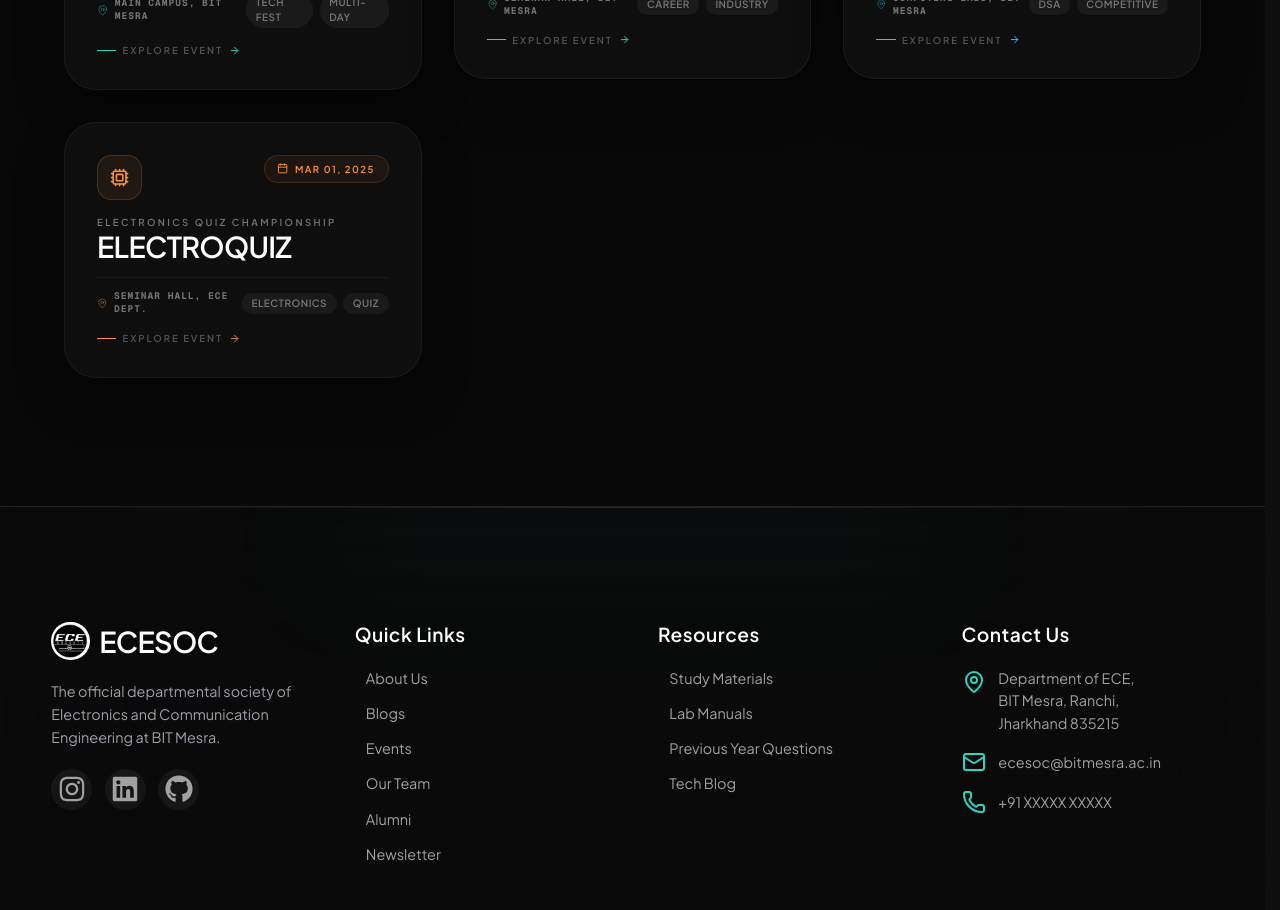
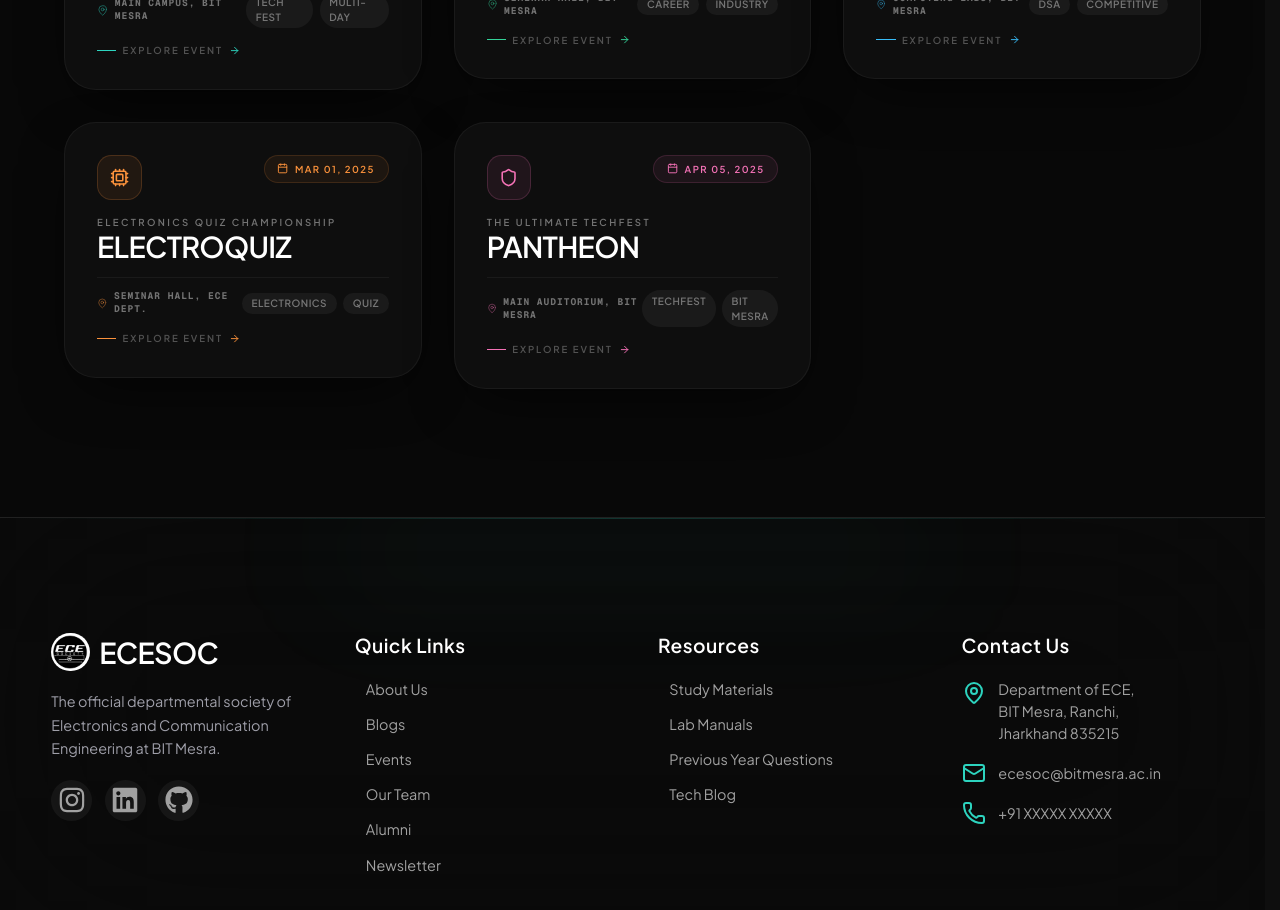
Before and after one commit to HiteshBajajft9/ECESocWeb, a Next.js app: page /events in a window 1280 px wide. Shown: the part 1160-2070 px from the top of the page. Built offline with nearby package versions, Linux system fonts and the light colour scheme; a web font is replaced by a local one.

Commit message:
feat(events): add Pantheon to all events; update Techathon tagline and description

```diff
--- a/app/events/page.tsx
+++ b/app/events/page.tsx
@@ -3,7 +3,7 @@
 import { motion, AnimatePresence } from 'framer-motion';
 import {
     Calendar, MapPin, ArrowRight, Zap, Code2, Trophy, Cpu,
-    Gamepad2, Star, Briefcase,
+    Gamepad2, Star, Briefcase, Shield,
 } from 'lucide-react';
 import { SectionReveal } from '@/modules/home/components/section-reveal';
 import { useState } from 'react';
@@ -87,6 +87,20 @@ const genericEvents = [
         gradientFrom: 'from-orange-500/20',
         gradientTo: 'to-red-500/10',
         tags: ['Electronics', 'Quiz', 'ECE Domain'],
+    },
+    {
+        id: 'pantheon',
+        title: 'Pantheon',
+        tagline: 'The Ultimate Techfest',
+        date: 'Apr 05, 2025',
+        location: 'Main Auditorium, BIT Mesra',
+        description:
+            'Pantheon is the grand techfest of BIT Mesra — a convergence of the brightest engineering minds across India. Packed with technical competitions, hackathons, workshops, and culturals, it celebrates innovation, creativity, and the spirit of engineering at its finest.',
+        icon: Shield,
+        color: '#f472b6',
+        gradientFrom: 'from-pink-500/20',
+        gradientTo: 'to-purple-500/10',
+        tags: ['Techfest', 'BIT Mesra', 'Annual'],
     },
 ];
 
```
